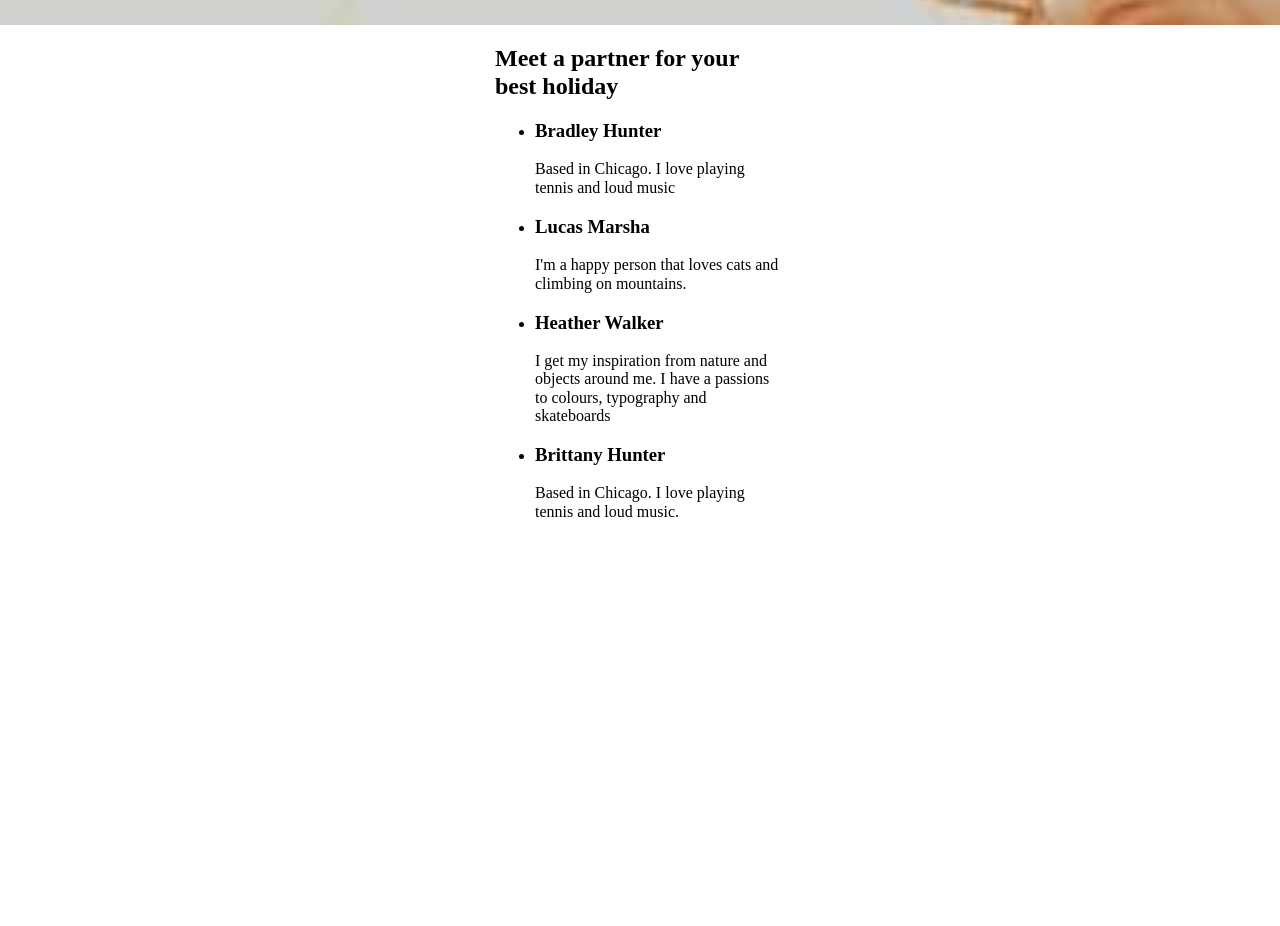
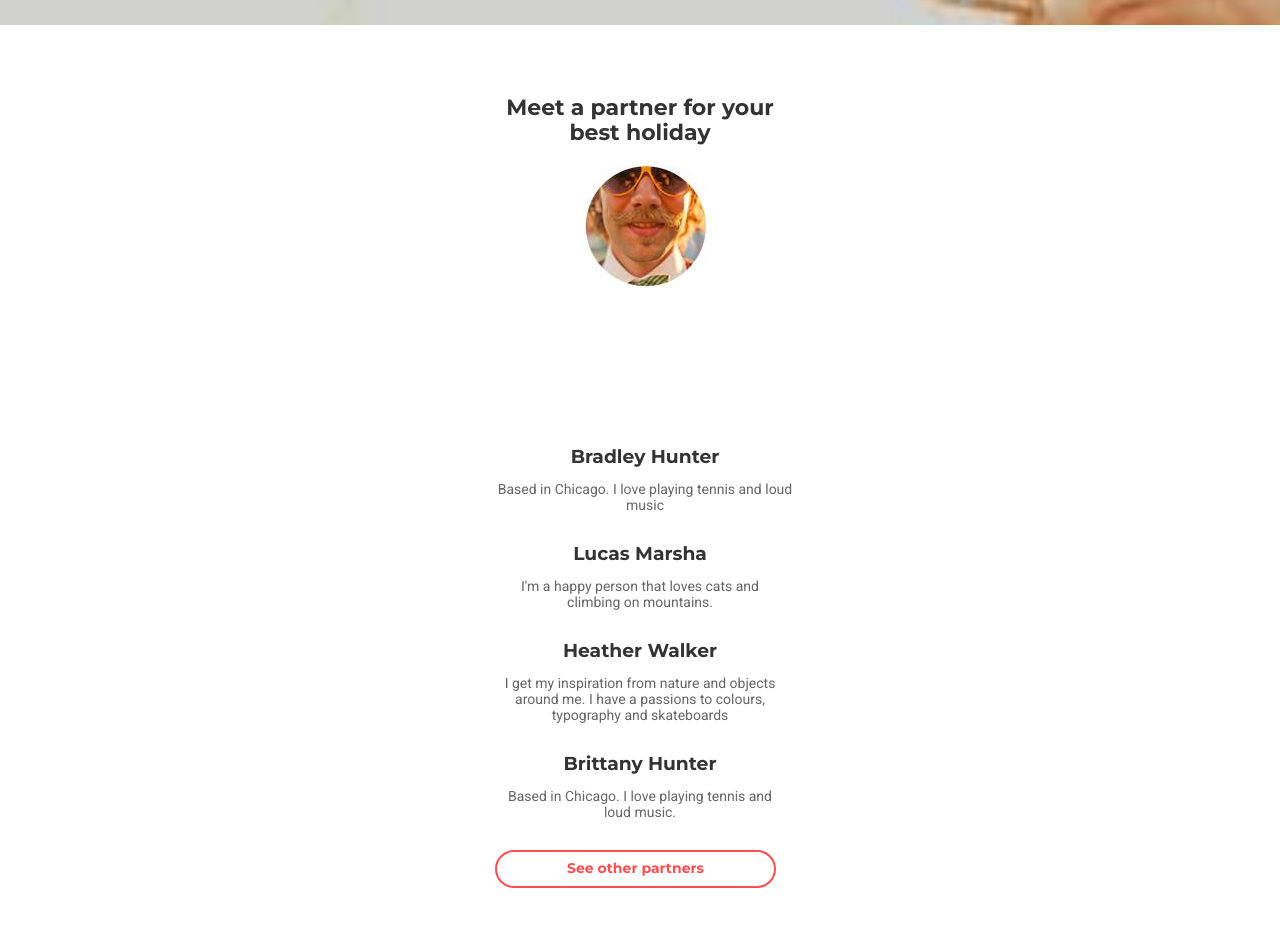
Before and after one commit to maria-zinkovskaya/goit-markup-hw-07, a plain HTML site: page index.html in a window 1280 px wide. Shown: the part 480-1406 px from the top of the page. Before the commit the page ends 1017 px from the top, so only its background shows below. Drawn offline with Linux system fonts and the light colour scheme.

Commit message:
Added css for main section

```diff
--- a/css/styles.css
+++ b/css/styles.css
@@ -3,6 +3,8 @@
   --font-minor: "Roboto", sans-serif;
   --text-color: #ffffff;
   --text-red: #ff4e50;
+  --text-black: #333333;
+  --text-gray: #666666;
 }
 
 html {
@@ -69,7 +71,7 @@ html {
   cursor: pointer;
 }
 
-.registation-list:hover,
+.registration-list:hover,
 .registration-list:focus {
   border-color: var(--text-color);
 }
@@ -112,7 +114,7 @@ html {
   margin: 0;
 }
 
-.hero-link {
+.link {
   display: block;
   width: 281px;
   height: 38px;
@@ -128,8 +130,101 @@ html {
   cursor: pointer;
 }
 
-.hero-link:hover,
-.hero-link:focus {
+.link:hover,
+.link:focus {
   background-color: var(--text-red);
   border-color: var(--text-red);
 }
+
+.main-section {
+  margin: 0;
+  padding: 0;
+  padding-top: 70px;
+  padding-bottom: 58px;
+}
+
+.main-title {
+  font-size: 22px;
+  font-family: var(--font-main);
+  color: var(--text-black);
+  font-weight: 700;
+  text-align: center;
+  margin: 0;
+  padding: 0;
+  margin-bottom: 20px;
+}
+
+.partners {
+  display: flex;
+  flex-wrap: wrap;
+  text-align: center;
+}
+
+/*.partners-list::before {
+  content: "";
+  display: block;
+  width: 122px;
+  height: 122px;
+  margin-left: auto;
+  margin-right: auto;
+  background-repeat: no-repeat;
+  margin-bottom: 20px;
+}*/
+
+/*.partners-list::after {
+  content: "";
+  display: block;
+  width: 31px;
+  height: 31px;
+  margin-left: auto;
+  margin-right: auto;
+  background-repeat: no-repeat;
+  border: 4px solid var(--text-color);
+  border-radius: 100%;
+  position: absolute;
+  transform: translateY(100%);
+}*/
+
+/*.bradley::before {
+  background-image: url(../images/bradley.jpg);
+}
+
+.lucas::before {
+  background-image: url(../images/lucas.jpg);
+}
+
+.heather::before {
+  background-image: url(../images/heather.jpg);
+}
+
+.brittany::before {
+  background-image: url(../images/brittany.jpg);
+}*/
+
+.partners-title {
+  height: 18px;
+  font-family: var(--font-main);
+  color: var(--text-black);
+  font-weight: 700;
+  margin-top: 0;
+  margin-bottom: 17px;
+}
+
+.partners-text {
+  font-size: 14px;
+  font-family: var(--font-minor);
+  color: var(--text-gray);
+  margin-bottom: 30px;
+  margin-top: 0;
+}
+
+.last {
+  color: var(--text-red);
+  border: 2px solid var(--text-red);
+}
+
+.last:hover,
+.last:focus {
+  background-color: var(--text-red);
+  color: var(--text-color);
+}
--- a/index.html
+++ b/index.html
@@ -35,40 +35,53 @@
         <p class="hero-text">
           And find the perfect partner to fulfill it
         </p>
-        <a href="" class="hero-link">Find your holiday partner</a>
+        <a href="" class="link">Find your holiday partner</a>
       </section>
     </header>
 
     <main>
+      <section class="main-section">
         <div class="container">
-        <h2>Meet a partner for your best holiday</h2>
-        <ul>
-          <li>
-            <h3>Bradley Hunter</h3>
-            <p>Based in Chicago. I love playing tennis and loud music</p>
+          <h2 class="main-title">Meet a partner for your best holiday</h2>
+          <ul class="partners list">
+            <li class="partners-list bradley">
+              <div class="card">
+                <img src="./images/bradley.jpg" />
+                <div class="card-icon">
+                  <svg></svg>
+                </div>
+              </div>
+              <h3 class="partners-title">Bradley Hunter</h3>
+              <p class="partners-text">
+                Based in Chicago. I love playing tennis and loud music
+              </p>
             </li>
 
-          <li>
-            <h3>Lucas Marsha</h3>
-            <p>I'm a happy person that loves cats and climbing on mountains.</p>
+            <li class="partners-list lucas">
+              <h3 class="partners-title">Lucas Marsha</h3>
+              <p class="partners-text">
+                I'm a happy person that loves cats and climbing on mountains.
+              </p>
             </li>
 
-          <li>
-            <h3>Heather Walker</h3>
-            <p>
+            <li class="partners-list heather">
+              <h3 class="partners-title">Heather Walker</h3>
+              <p class="partners-text">
                 I get my inspiration from nature and objects around me. I have a
                 passions to colours, typography and skateboards
               </p>
             </li>
 
-          <li>
-            <h3>Brittany Hunter</h3>
-            <p>
+            <li class="partners-list brittany">
+              <h3 class="partners-title">Brittany Hunter</h3>
+              <p class="partners-text">
                 Based in Chicago. I love playing tennis and loud music.
               </p>
             </li>
           </ul>
+          <a href="" class="link last">See other partners</a>
         </div>
+      </section>
     </main>
   </body>
 </html>
```
Also changed, not shown: images/bradley.jpg (renamed from images/bradley1.jpg), images/brittany.jpg (renamed from images/bradley .jpg), images/headerdesktop.jpg (renamed from images/header desktop.jpg), images/headertablet.jpg (renamed from images/header tablet.jpg). Lines whose indentation alone changed are shown as unchanged.
